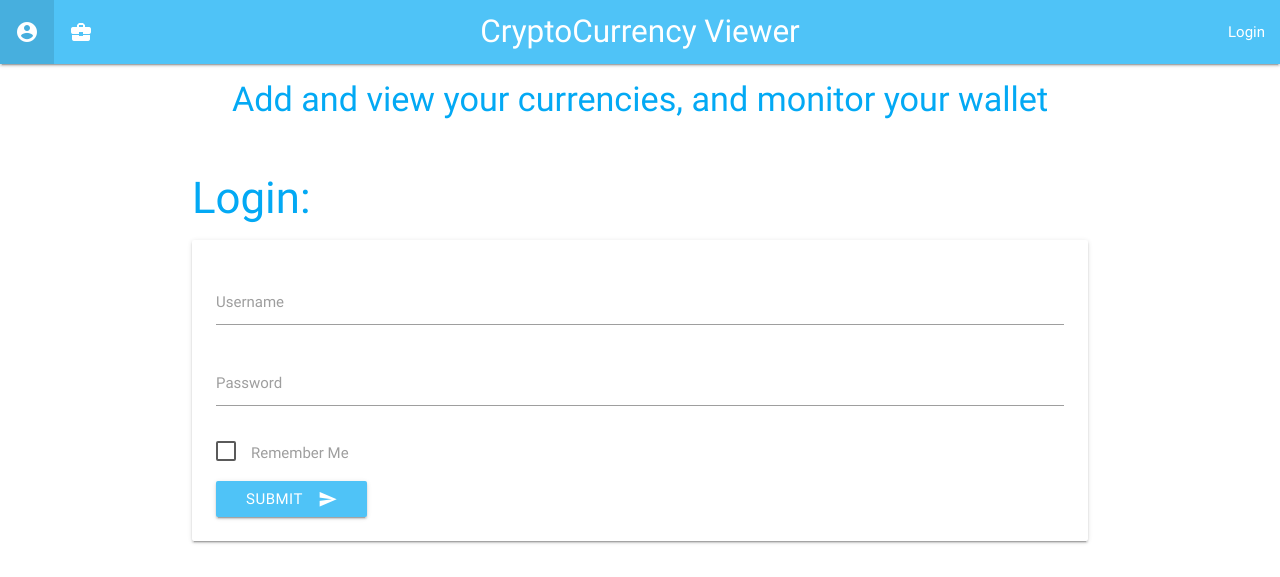
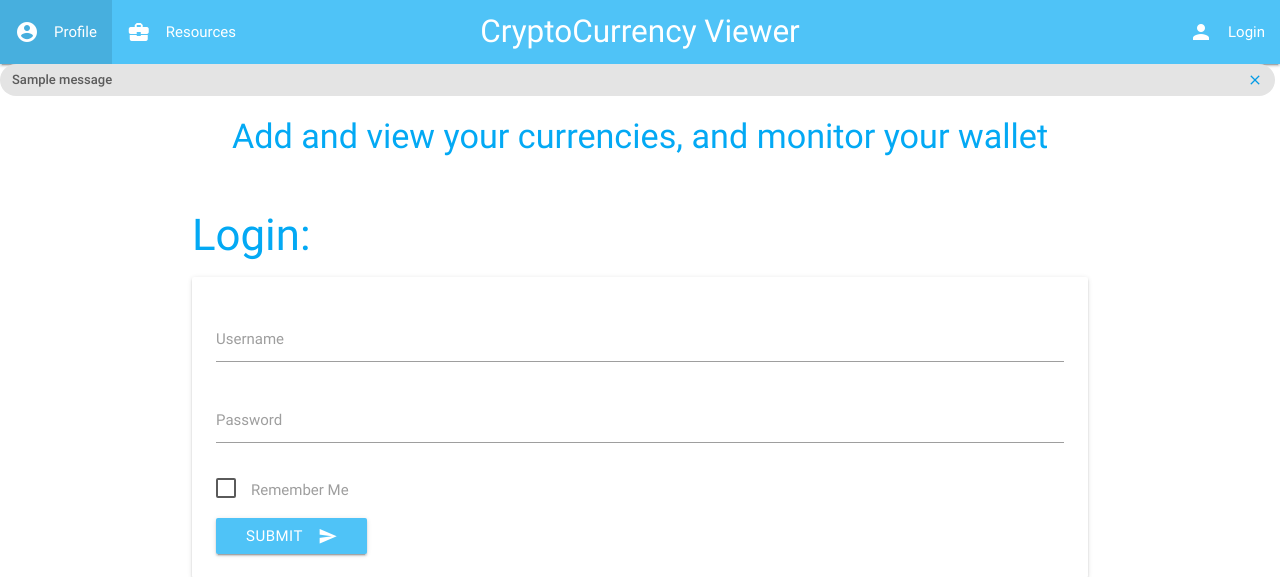
Before and after one commit to robeartoe/CS362-CryptoCurrencyViewer, a Flask app: page /login in a window 1280 px wide. Shown: the top 577 px of the page. Run offline with Flask 2, Linux system fonts and the light colour scheme; tables that the repository leaves empty hold one stand-in row (values such as "Sample post"); one stand-in notice (Sample message) is shown; some libraries are stand-ins or nearby versions.

Commit message:
Login Form Implemented. Slowly figuring out Flashed Messages

```diff
--- a/app/models.py
+++ b/app/models.py
@@ -17,7 +17,7 @@ class User(UserMixin,db.Model):
     def set_password(self,password):
         self.password_hash = generate_password_hash(password)
     def check_password(self,password):
-        return check_password(self.password_hash,password)
+        return check_password_hash(self.password_hash,password)
     @login.user_loader
     def load_user(id):
         return User.query.get(int(id))
--- a/app/routes.py
+++ b/app/routes.py
@@ -23,14 +23,19 @@ def login():
         if user is None or not user.check_password(form.password.data):
             flash('Invalid username or password')
             return redirect(url_for('login'))
+        flash('You have logged in!')
         login_user(user, remember=form.remember_me.data)
         return redirect(url_for('index'))
     return render_template('login.html', title='Sign In', LoginForm=form,RegistrationForm=signup)
 
-@app.route('/logout')
+@app.route('/logout',methods=['GET'])
 def logout():
+    if request.method == 'GET':
+        print('LOGOUT')
+    print("LOGOUT")
+    flash('You have logged out!')
     logout_user()
-    return redirect(url_for('index'))
+    return redirect(url_for('login.html'))
 
 @app.route('/signup', methods=['POST'])
 def signup():
@@ -41,8 +46,6 @@ def signup():
         db.session.add(user)
         db.session.commit()
         flash('Congratulations, you are now a registered user!')
-        return redirect(url_for('login'))
-    else:
         return redirect(url_for('login'))
 
 # TODO: Implement Users Page
--- a/app/static/js/main.js
+++ b/app/static/js/main.js
@@ -1,19 +1,18 @@
-// $(document).ready(function () {
-//   $('.modal').modal();
-//   $('#modal1').on('click',function(){
-//
-//   });
-// });
-
 (function ($){
   $(function () {
     //initialize all modals
      $('.modal').modal();
+
+     var messages = "{{ get_flashed_messages() }}";
+     if (typeof messages != 'undefined' && messages != '[]') {
+       Materialize.toast(messages,40);
+     };
 
      //now you can open modal from code
      // $('#modal1').modal('open');
 
      //or by click on trigger
      $('.trigger-modal').modal();
+
   })
 })(jQuery);
--- a/app/templates/index.html
+++ b/app/templates/index.html
@@ -35,21 +35,37 @@
     <div class="nav-wrapper">
       <a href="/" class="brand-logo center">CryptoCurrency Viewer</a>
       <ul id="nav-mobile" class="left hide-on-med-and-down">
-        <li><a href="/users"><i class="material-icons">account_circle</i></a></li>
-        <li><a href="/resources"> <i class="material-icons">business_center</i> </a></li>
+        <li><a href="/users"><i class="material-icons left">account_circle</i>Profile</a></li>
+        <li><a href="/resources"> <i class="material-icons left">business_center</i>Resources</a></li>
       </ul>
       <!-- TODO: Figure out login validation -->
       <ul id="nav-mobile" class="right hide-on-med-and-down">
         {% if current_user.is_anonymous %}
-        <li><a href="/login"> Login</a></li>
+        <li><a href="/login"> <i class="material-icons left">person</i>Login</a></li>
         {% else %}
-        <li><a href="/logout"> Logout </a></li>
+        <li><a href="/logout"><i class="material-icons left">person_outline</i>Logout</a></li>
         {% endif %}
       </ul>
     </div>
   </nav>
 
-  {% block content %} {% endblock %}
+
+
+  {% with messages = get_flashed_messages() %}
+  {% if messages %}
+    {% for message in messages %}
+    <div class="chip">
+      <a href="#"><i class="close material-icons right">close</i></a>
+      <span class="">{{message}}</span>
+    </div>
+    {% endfor %}
+  {% endif %}
+  {% endwith %}
+
+  {% block content %}
+
+  {% endblock %}
+
 </body>
 <footer class="page-footer light-blue lighten-2">
   <div class="container">
--- a/app/templates/login.html
+++ b/app/templates/login.html
@@ -15,7 +15,7 @@
         <span class="light-blue-text lighten-2"> <h3>Login:</h3> </span>
         <div class="card-panel hoverable">
           <!-- TODO: Post Login -->
-          <form class="" action="login.html" method="post">
+          <form class="" action="login" method="post">
             {{LoginForm.hidden_tag() }}
             <!-- Save this spot for the form security -->
             <div class="input-field">
```
Also changed, not shown: 1 other file.
